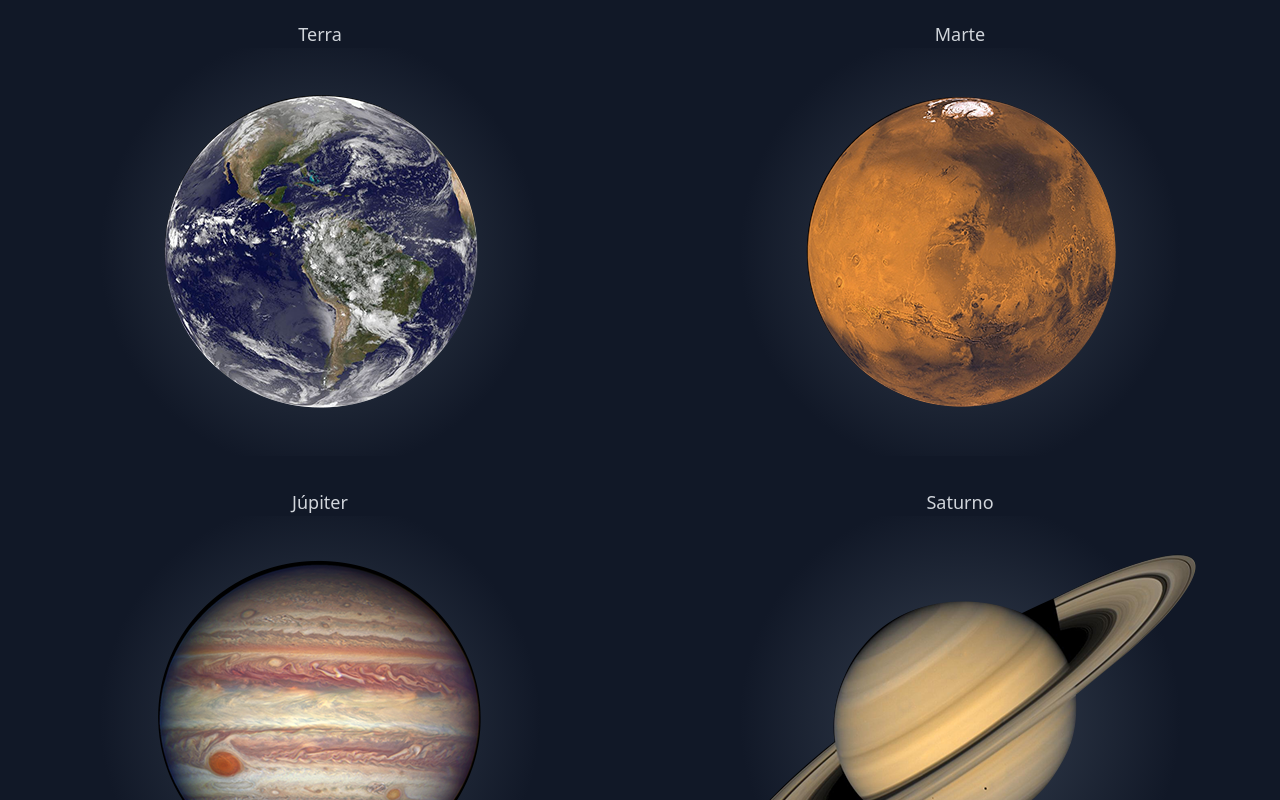
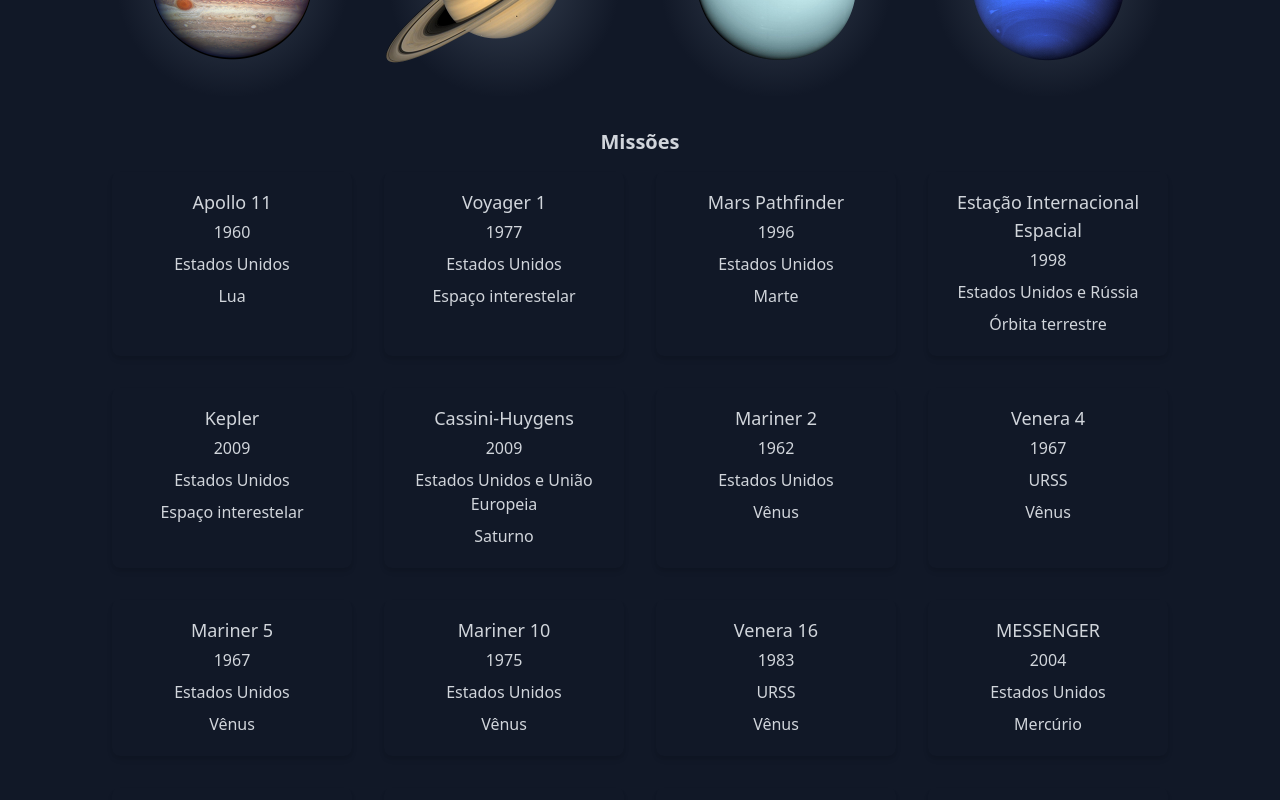
Before and after one commit to gabrielh-silvestre/Trybe-Solar-System, a React (Create React App) app: page / in a window 1280 px wide. Shown: the part 580-1380 px from the top of the page. Built offline with nearby package versions, Linux system fonts and the light colour scheme.

Commit message:
style(components): implement large screen responsivity

```diff
--- a/src/components/MissionCard.jsx
+++ b/src/components/MissionCard.jsx
@@ -6,7 +6,7 @@ export default class MissionCard extends Component {
     const { name, year, country, destination } = this.props;
 
     return (
-      <section className="m-4 py-4 text-center shadow-md rounded-lg" data-testid="mission-card">
+      <section className="m-4 py-4 text-center shadow-md rounded-lg lg:px-2" data-testid="mission-card">
         <h3 className="text-lg" data-testid="mission-name">{name}</h3>
         <p className="py-1" data-testid="mission-year">{year}</p>
         <p className="py-1" data-testid="mission-country">{country}</p>
--- a/src/components/Missions.jsx
+++ b/src/components/Missions.jsx
@@ -6,7 +6,7 @@ import MissionCard from './MissionCard';
 export default class Missions extends Component {
   render() {
     return (
-      <article className="mt-4 md:grid md:grid-cols-2" data-testid="missions">
+      <article className="mt-4 md:grid md:grid-cols-2 lg:grid-cols-4 lg:mx-24" data-testid="missions">
         <Title headline="Missões" className="text-xl text-center font-bold md:col-span-full" />
         {missions
           .map(({ name, year, country, destination }) => (
--- a/src/components/SolarSystem.jsx
+++ b/src/components/SolarSystem.jsx
@@ -6,7 +6,7 @@ import PlanetCard from './PlanetCard';
 export default class SolarSystem extends Component {
   render() {
     return (
-      <article className="text-center mt-4 md:grid md:grid-cols-2" data-testid="solar-system">
+      <article className="text-center mt-4 md:grid md:grid-cols-2 lg:grid-cols-4 lg:mx-24" data-testid="solar-system">
         <Title headline="Planetas" className="text-xl font-bold md:col-span-full" />
         {Planets.map(({ name, image }) => (
           <PlanetCard key={ name } planetName={ name } planetImage={ image } />
```
